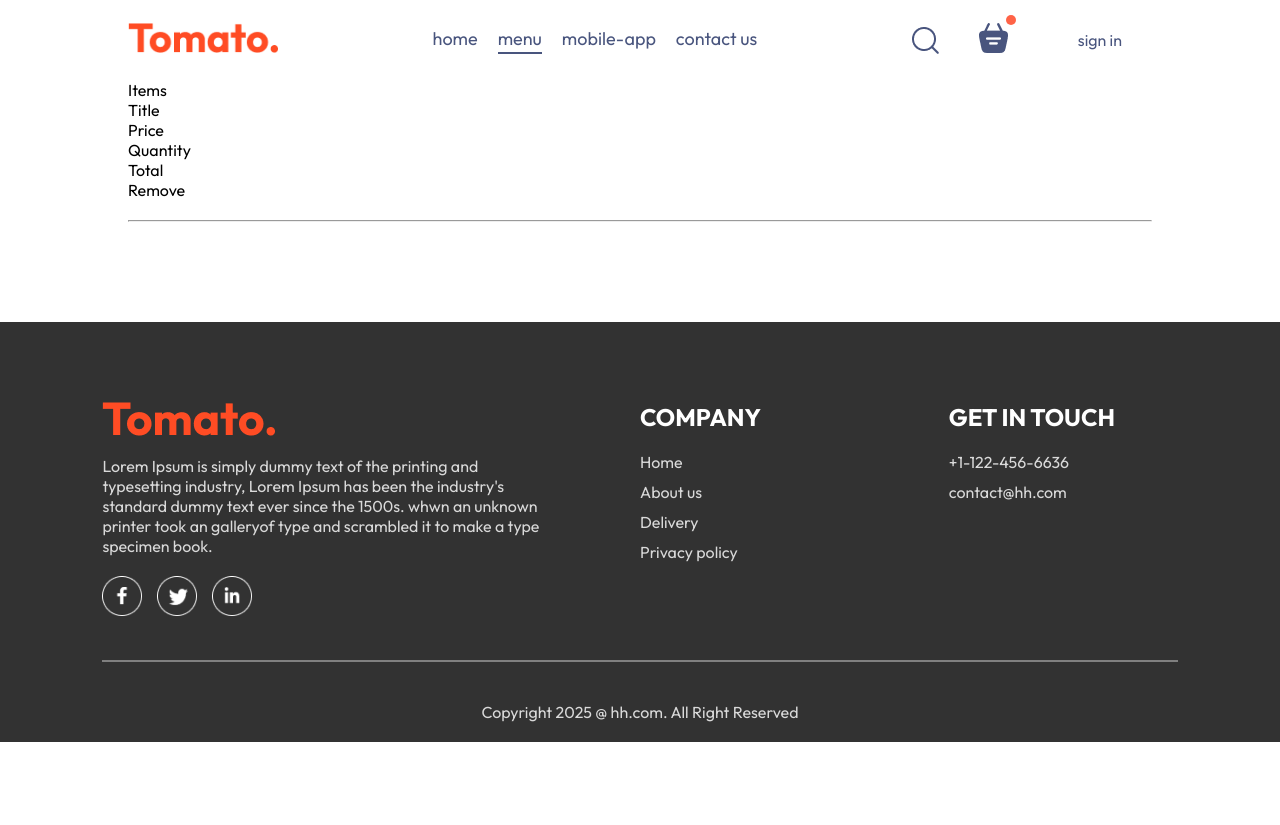
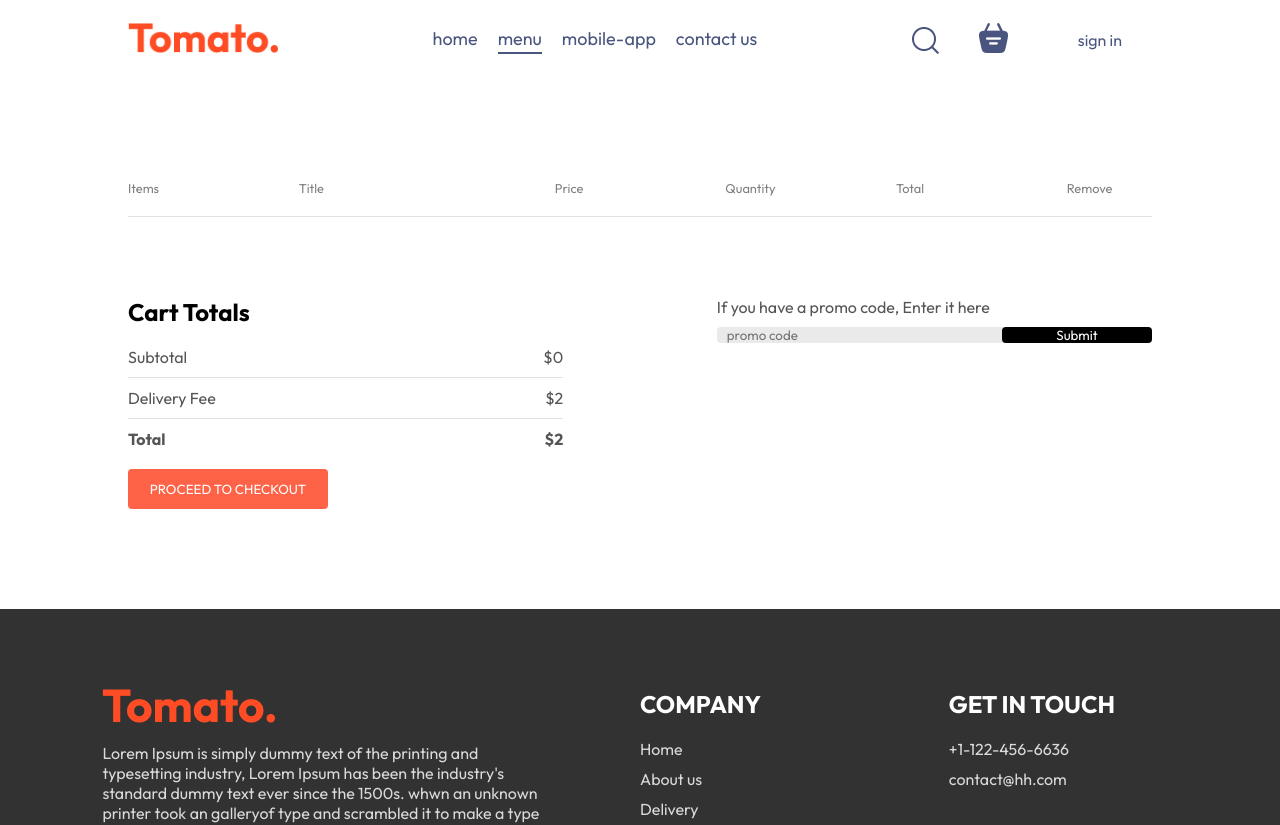
Before and after one commit to rashimarasangi/FoodDel, a React (Vite) app in the folder frontend/: page /cart in a window 1280 px wide. Shown: the top 825 px of the page. Before the commit the page ends 800 px from the top, so only its background shows below. Built offline with nearby package versions, Linux system fonts and the light colour scheme.

Commit message:
cart section is added

```diff
--- a/frontend/src/components/Navbar/Navbar.jsx
+++ b/frontend/src/components/Navbar/Navbar.jsx
@@ -1,11 +1,14 @@
-import React, { useState } from 'react'
+import React, { useContext, useState } from 'react'
 import './Navbar.css'
 import { assets} from '../../assets/assets'
 import { Link } from 'react-router-dom';
+import { StoreContext } from '../../context/StoreContext';
 
 const Navbar = ({setShowLogin}) => {
 
     const [menu,setMenu] = useState("menu");
+
+    const {getTotalCartAmount} = useContext(StoreContext);
 
   return (
     <div className='navbar'>
@@ -20,7 +23,7 @@
         <img src={assets.search_icon} alt="" />
         <div className="navbar-search-icon">
            <Link to='/cart'><img src={assets.basket_icon} alt="" /></Link>
-            <div className='dot'></div>
+            <div className={getTotalCartAmount()===0?"":"dot"}></div>
         </div>
         <button onClick={()=>setShowLogin(true)}>sign in</button>
       </div>
--- a/frontend/src/context/StoreContext.jsx
+++ b/frontend/src/context/StoreContext.jsx
@@ -20,16 +20,25 @@
         setCartItems((prev)=>({...prev,[itemId]:prev[itemId]-1}))
      }
 
-     useEffect(()=>{
-        console.log(cartItems);
-     },[cartItems])
+     const getTotalCartAmount = () =>{
+        let totalAmount = 0;
+        for(const item in cartItems)
+        {
+            if(cartItems[item]>0) {
+                let itemInfo = food_list.find((product)=>product._id === item);
+                totalAmount += itemInfo.price*cartItems[item];
 
+            }
+        }
+        return totalAmount;
+     }
     const contextValue = {
               food_list,
               cartItems,
               setCartItems,
               addToCart,
-              removeFromCart
+              removeFromCart,
+              getTotalCartAmount
 
 
     }
--- a/frontend/src/pages/Cart/Cart.css
+++ b/frontend/src/pages/Cart/Cart.css
@@ -0,0 +1,92 @@
+.cart{
+    margin-top: 100px;
+}
+.cart-items-title{
+    display: grid;
+    grid-template-columns: 1fr 1.5fr 1fr 1fr 1fr 0.5fr;
+    align-items: center;
+    color: grey;
+    font-size: max(1vw,12px);
+}
+.cart-items-item{
+    margin: 10px 0px;
+    color: black;
+}
+.cart-items-item img{
+    width: 50px;
+}
+.cart hr{
+    height: 1px;
+    background-color: #e2e2e2;
+    border: none;
+}
+.cart-items-item .cross{
+    cursor: pointer;
+}
+.cart-bottom{
+    margin-top: 80px;
+    display: flex;
+    justify-content: space-between;
+    gap: max(12vw,20px);
+}
+.cart-total{
+    flex: 1;
+    display: flex;
+    flex-direction: column;
+    gap: 20px;
+}
+.cart-total-details{
+    display: flex;
+    justify-content: space-between;
+    color: #555;
+}
+.cart-total hr{
+    margin: 10px 0px;
+}
+.cart-total button{
+    border: none;
+    color:white;
+    background-color: tomato;
+    width: max(15vw,200px);
+    padding: 12px 0px;
+    border-radius: 4px;
+    cursor: pointer;
+}
+.cart-promocode{
+    flex: 1;
+}
+.cart-promocode p{
+    color: #555;
+}
+.cart-promocode-input{
+    margin-top: 10px;
+    display: flex;
+    justify-content: space-between;
+    align-items: center;
+    background-color: #eaeaea;
+    border-radius: 4px;
+}
+.cart-promocode-input input{
+    background: transparent;
+    border: none;
+    outline: none;
+    padding-left: 10px;
+
+}
+.cart-promocode-input button{
+    width: max(10vw,150px);
+    padding: 12px,15px;
+    background-color: black;
+    border: none;
+    color: white;
+    border-radius: 4px;
+}
+@media (max-width:750px) {
+    .cart-bottom{
+        flex-direction: column-reverse;
+    }
+    .cart-promocode{
+        justify-content: start;
+    }
+
+}
--- a/frontend/src/pages/Cart/Cart.jsx
+++ b/frontend/src/pages/Cart/Cart.jsx
@@ -1,15 +1,19 @@
 import React, { useContext } from 'react'
 import './Cart.css'
 import { StoreContext } from '../../context/StoreContext'
+import { useNavigate } from 'react-router-dom'
 
 const Cart = () => {
 
 
-  const{cartItems,food_list,removeFromCart} = useContext(StoreContext)
+  const{cartItems,food_list,removeFromCart,getTotalCartAmount} = useContext(StoreContext)
+
+  const navigate = useNavigate();
+
   return (
     <div className='cart'>
       <div className="cart-items">
-        <div className="cart-item-title">
+        <div className="cart-items-title">
           <p>Items</p>
           <p>Title</p>
           <p>Price</p>
@@ -19,8 +23,56 @@
         </div>
         <br />
         <hr />
+        {food_list.map((item,index)=>{
+          if(cartItems[item._id]>0){
+            return(
+              <div>
+              <div className="cart-items-title cart-items-item">
+                <img src={item.image} alt="" />
+                <p>{item.name}</p>
+                <p>${item.price} </p>
+                <p>{cartItems[item._id]}</p>
+                <p>${item.price*cartItems[item._id]}</p>
+                <p onClick={()=>removeFromCart(item._id)} className='cross'>x</p>
+              </div>
+              <hr />
+              </div>
+
+            )
+          }
+        })}
       </div>
-
+      <div className="cart-bottom">
+        <div className="cart-total">
+          <h2>Cart Totals</h2>
+          <div>
+            <div className="cart-total-details">
+               <p>Subtotal</p>
+               <p>${getTotalCartAmount()}</p>
+            </div>
+            <hr />
+            <div className="cart-total-details">
+                <p>Delivery Fee</p>
+                <p>${2}</p>
+            </div>
+            <hr />
+            <div className="cart-total-details">
+               <b>Total</b>
+               <b>${getTotalCartAmount()+2}</b>
+            </div>
+          </div>
+          <button onClick={()=>navigate('/order')}>PROCEED TO CHECKOUT</button>
+        </div>
+        <div className="cart-promocode">
+          <div>
+            <p>If you have a promo code, Enter it here</p>
+            <div className='cart-promocode-input'>
+              <input type="text" placeholder='promo code' />
+               <button>Submit</button>
+            </div>
+          </div>
+        </div>
+      </div>
     </div>
   )
 }
--- a/frontend/src/pages/PlaceOrder/PlaceOrder.jsx
+++ b/frontend/src/pages/PlaceOrder/PlaceOrder.jsx
@@ -3,9 +3,30 @@
 
 const PlaceOrder = () => {
   return (
-    <div>
+    <form className='place-order'>
+      <div className="place-order-left">
+        <p className="title">Delivery Information</p>
+        <div className="multi-fields">
+          <input type="text" placeholder='First Name' />
+          <input type="text" placeholder='Last Name'/>
+        </div>
+        <input type="email" placeholder='Emai address'/>
+        <input type="text" placeholder='Street'/>
+        <div className="multi-fields">
+          <input type="text" placeholder='City' />
+          <input type="text" placeholder='State'/>
+        </div>
+        <div className="multi-fields">
+          <input type="text" placeholder='Zip code' />
+          <input type="text" placeholder='Country'/>
+        </div>
+        <input type="text" placeholder='Phone'/>
+      </div>
+      <div className="place-order-right">
 
-    </div>
+      </div>
+
+    </form>
   )
 }
 
```
